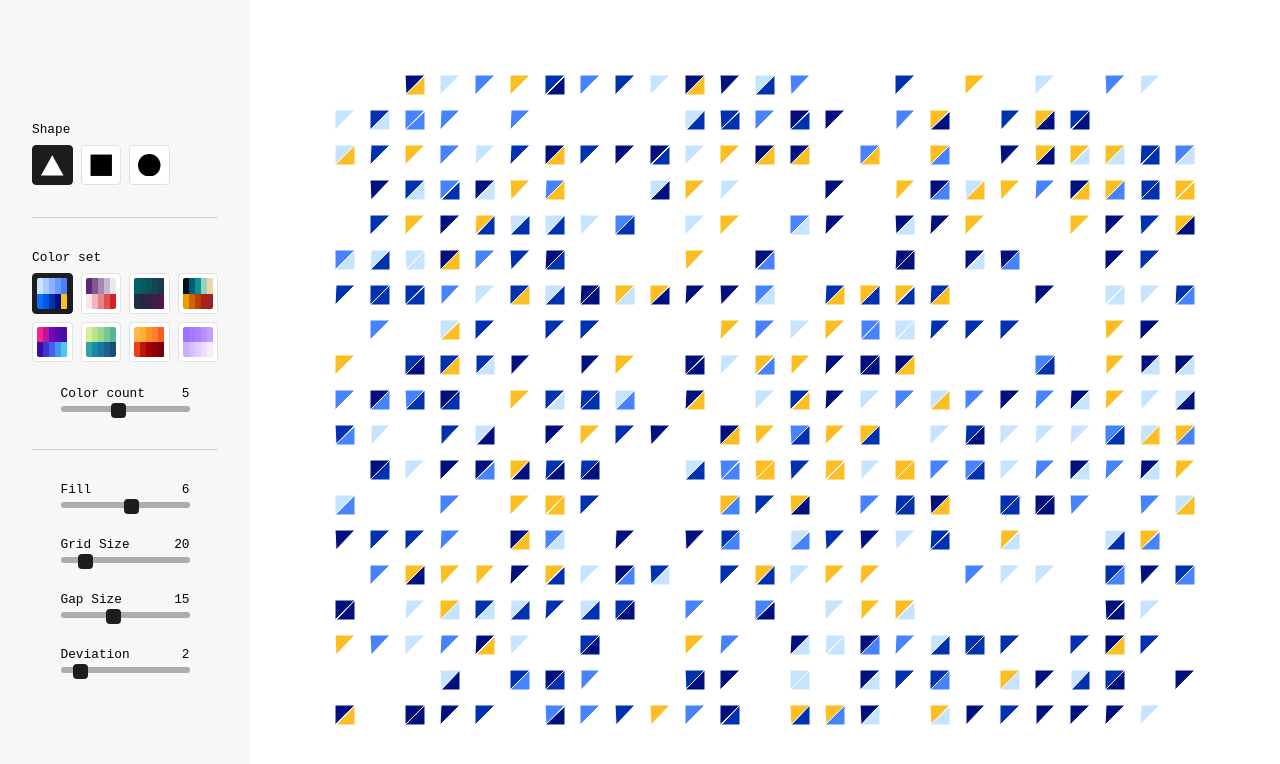
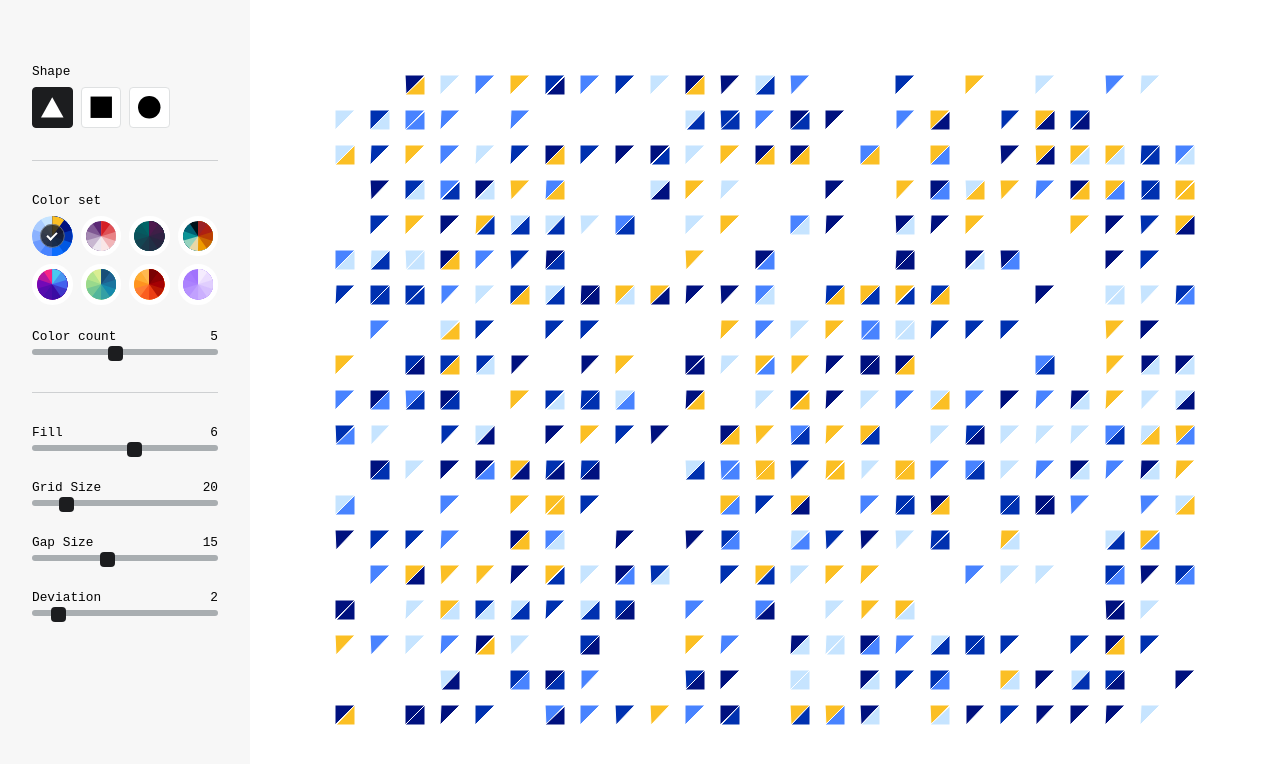
Before and after one commit to shaunrfox/svg-patterns, a React (Vite) app: page / in a window 1280 px wide. Shown: the top 764 px of the page. Built offline with nearby package versions, Linux system fonts and the light colour scheme; a web font is replaced by a local one.

Commit message:
Added ColorWheels

```diff
--- a/src/App.css
+++ b/src/App.css
@@ -32,19 +32,24 @@
 .controls {
   display: flex;
 	flex-direction: column;
-	justify-content: center;
+	justify-content: flex-start;
 	gap: 1.5rem;
 	align-items: center;
 	width: var(--controls-width);
 	height: 100%;
 	background-color: #f7f7f7;
-	padding: 2rem;
+	padding: var(--pg-padding) 2rem;
 	font-size: 0.8rem;
+	overflow-y: auto;
 
   label {
     display: flex;
     justify-content: space-between;
   }
+}
+
+.slider-group {
+	width: 100%;
 }
 
 .radio-group {
@@ -56,6 +61,28 @@
 	> label,
 	.options {
 		grid-column: 1 / -1;
+	}
+
+	&:not(.color-picker) {
+		.options {
+			label:has(input:checked) {
+			background-color: var(--gray-90);
+			border-color: var(--gray-90);
+			color: white;
+		}
+
+		label {
+			background-color: white;
+			border-radius: 0.25rem;
+			border: 1px solid var(--gray-10);
+		}
+
+		label:hover {
+			cursor: pointer;
+			background-color: var(--gray-10);
+			border-color: var(--gray-20);
+		}
+		}
 	}
 }
 
@@ -73,43 +100,83 @@
 	}
 
 	label {
-		/* &:first-child {
-			grid-column: 1 / 2;
-		}
-		&:nth-child(2) {
-			grid-column: 2 / 3;
-		}
-		&:last-child {
-			grid-column: 3 / 4;
-		} */
-
+		position: relative;
 		display: flex;
 		justify-content: center;
 		align-items: center;
 		width: 100%;
 		aspect-ratio: 1;
-		padding: 0.25rem;
-		background-color: white;
-		border-radius: 0.25rem;
-		border: 1px solid var(--gray-10);
 
 		svg {
 			max-width: 100%;
 			max-height: 100%;
-			margin: 0.25rem;
+			margin: 0.5rem;
+			aspect-ratio: 1;
+
+			&.color-wheel {
+				margin: 0;
+				width: 100%;
+				height: 100%;
+			}
 		}
 
 		&:hover {
 			cursor: pointer;
-			background-color: var(--gray-10);
+		}
+	}
+}
+
+.color-picker {
+	svg {
+		border: 5px solid white;
+		overflow: hidden;
+		border-radius: 50%;
+	}
+
+	.options label {
+		&:hover svg{
 			border-color: var(--gray-20);
 		}
 	}
 
 	label:has(input:checked) {
-		background-color: var(--gray-90);
-		border-color: var(--gray-90);
-		color: white;
+
+		&::before {
+			content: "";
+			position: absolute;
+			top: 50%;
+			left: 50%;
+			transform: translate(-50%, -50%);
+			width: 60%;
+			height: 60%;
+			border-radius: 50%;
+			background-color: var(--gray-90);
+			border: 1px solid var(--gray-50);
+			/* filter: invert(1); */
+			/* mix-blend-mode: multiply; */
+			/* isolation: isolate; */
+			opacity: 0.8;
+		}
+
+		&::after {
+			content: "";
+			position: absolute;
+			top: 50%;
+			left: 50%;
+			transform: translate(-50%, -50%);
+			width: 6px;
+			height: 10px;
+			border: 2px solid white;
+			border-top-width: 0;
+			border-left-width: 0;
+			transform: rotate(45deg);
+			margin-top: -6px;
+			margin-left: -3px;
+		}
+
+		svg {
+			border-width: 0;
+		}
 	}
 }
 
--- a/src/components/Controls.tsx
+++ b/src/components/Controls.tsx
@@ -1,5 +1,6 @@
 import React from "react";
 import { colors } from "../utils/colorUtils.ts";
+import SvgElement from "./SvgElement";
 
 interface ColorPickerOptionProps {
   colors: string[];
@@ -18,6 +19,35 @@ const ColorPickerOption: React.FC<ColorPickerOptionProps> = ({
     <div key={i} className="swatch" style={{ backgroundColor: color }} />
   ));
 
+  const SvgElement = ({ children }: { children: React.ReactNode }) => (
+    <svg className="color-wheel" height="20" width="20" viewBox="0 0 20 20">
+      {children}
+    </svg>
+  );
+
+  const ColorWheel = () => {
+    const colorSegments = colors.map((color, i) => {
+      const key = `color-${i}`;
+      const percentage = 100 - (i / colors.length) * 100;
+      const strokeDasharray = `${(percentage * 31.4) / 100} 31.4`;
+      return (
+        <circle
+          key={key}
+          r="5"
+          cx="10"
+          cy="10"
+          fill="transparent"
+          stroke={color}
+          strokeWidth="10"
+          strokeDasharray={strokeDasharray}
+          transform="rotate(-90) translate(-20)"
+        />
+      );
+    });
+
+    return <SvgElement>{colorSegments}</SvgElement>;
+  };
+
   return (
     <label>
       <input
@@ -28,7 +58,8 @@ const ColorPickerOption: React.FC<ColorPickerOptionProps> = ({
         onChange={() => setSelectedColorSetIndex(index)}
       />
       <span>{index + 1}</span>
-      <div className="swatches">{swatches}</div>
+      {/* <div className="swatches">{swatches}</div> */}
+      <ColorWheel />
     </label>
   );
 };
@@ -125,7 +156,7 @@ export const Controls = ({
 
       <div className="rule"></div>
 
-      <div className="radio-group">
+      <div className="radio-group color-picker">
         <label>Color set</label>
         <div className="options">
           {colors.map((colorSet, index) => (
```
